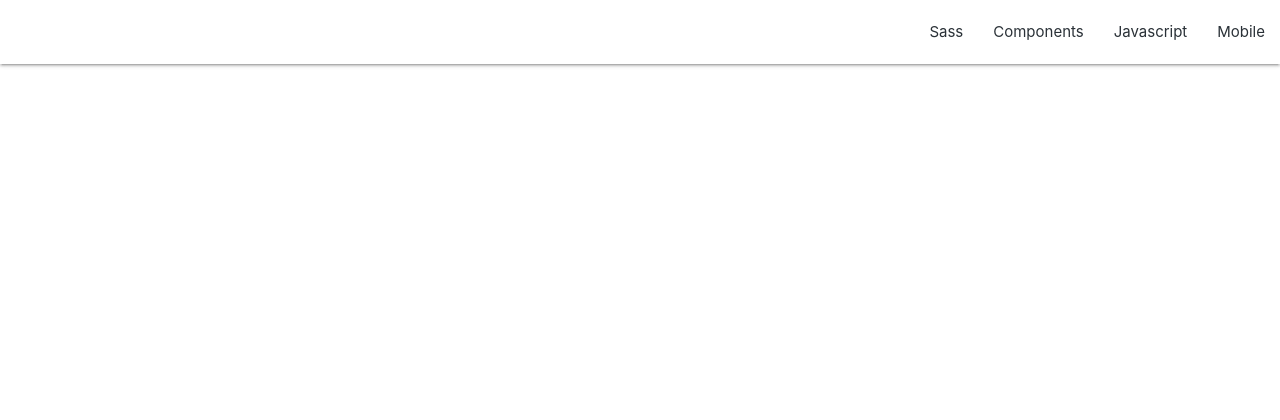
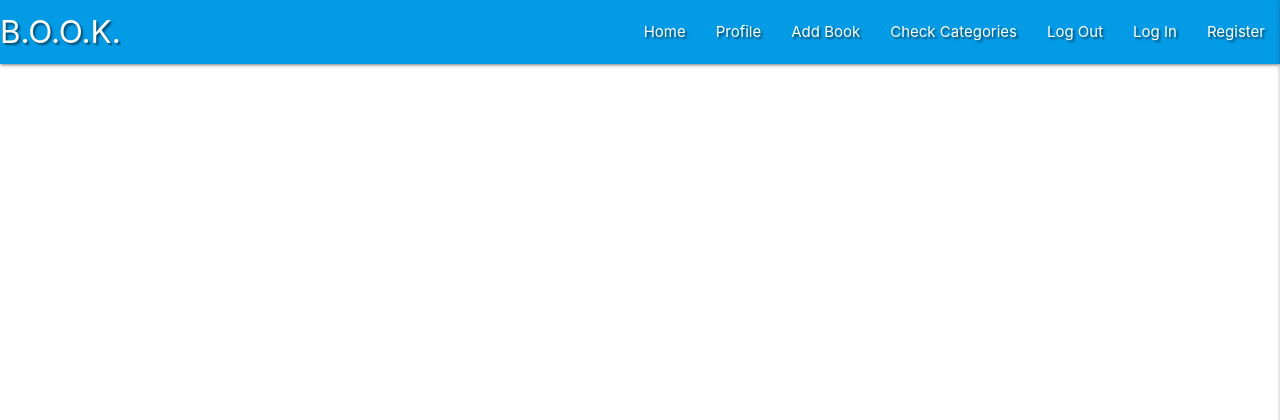
Before and after one commit to Leoney/flask-miniproject, a Python web app: template templates/base.html in a window 1280 px wide. Shown: the top 420 px of the page. Run offline with Jinja, Linux system fonts and the light colour scheme; the template is opened without the code that fills it, so the values that code supplies are empty; some libraries are stand-ins or nearby versions.

Commit message:
Add Materialize and navbar

```diff
--- a/static/css/style.css
+++ b/static/css/style.css
@@ -1,4 +1,3 @@
-nav.brand-logo,
-nav ul a{
-    color: #2a3137 !important;
+.text-shadow {
+    text-shadow: 2px 2px 2px rgba(0, 0, 0, 0.5);
 }
--- a/static/js/script.js
+++ b/static/js/script.js
@@ -0,0 +1,20 @@
+/*
+    jQuery for MaterializeCSS initialization
+*/
+
+$(document).ready(function () {
+    $(".sidenav").sidenav({edge: "right"});
+});
+
+
+
+
+
+/*
+    vanilla JavaScript for MaterializeCSS initialization
+*/
+
+// document.addEventListener('DOMContentLoaded', function () {
+//     let sidenavs = document.querySelectorAll(".sidenav");
+//     let sidenavsInstance = M.Sidenav.init(sidenavs, {edge: "right"});
+// });
--- a/templates/base.html
+++ b/templates/base.html
@@ -13,24 +13,33 @@
 </head>
 <body>
     <header>
-        <nav class="white">
+        <!-- top navbar -->
+		<nav class="nav-extended text-shadow light-blue darken-1">
 			<div class="nav-wrapper">
-              <a href="#!" class="brand-logo">B.O.O.K</a>
-              <a href="#" data-target="mobile-demo" class="sidenav-trigger"><i class="material-icons">menu</i></a>
+				<a href="{{ url_for('get_books') }}" class="brand-logo">B.O.O.K.</a>
+				<a href="#" data-target="mobile-demo" class="sidenav-trigger right"><i class="fas fa-bars"></i></a>
 				<ul class="right hide-on-med-and-down">
-                <li><a href="sass.html">Sass</a></li>
-                <li><a href="badges.html">Components</a></li>
-                <li><a href="collapsible.html">Javascript</a></li>
-                <li><a href="mobile.html">Mobile</a></li>
+					<li><a href="{{ url_for('get_books') }}">Home</a></li>
+					<li><a href="#">Profile</a></li>
+					<li><a href="#">Add Book</a></li>
+					<li><a href="#">Check Categories</a></li>
+					<li><a href="#">Log Out</a></li>
+					<li><a href="#">Log In</a></li>
+					<li><a href="#">Register</a></li>
 				</ul>
 			</div>
 		</nav>
 
+        <!-- mobile sidenav -->
 		<ul class="sidenav" id="mobile-demo">
-            <li><a href="sass.html">Sass</a></li>
-            <li><a href="badges.html">Components</a></li>
-            <li><a href="collapsible.html">Javascript</a></li>
-            <li><a href="mobile.html">Mobile</a></li>
+            <li><h4 class="center-align light-blue-text text-darken 4">Task Manager</h4></li>
+            <li><a href="{{ url_for('get_books') }}">Home</a></li>
+            <li><a href="#">Profile</a></li>
+            <li><a href="#">Add Book</a></li>
+            <li><a href="#">Check Categories</a></li>
+            <li><a href="#">Log Out</a></li>
+            <li><a href="#">Log In</a></li>
+            <li><a href="#">Register</a></li>
 		</ul>
     </header>
     {% block content %}
```
Lines whose indentation alone changed are shown as unchanged.
